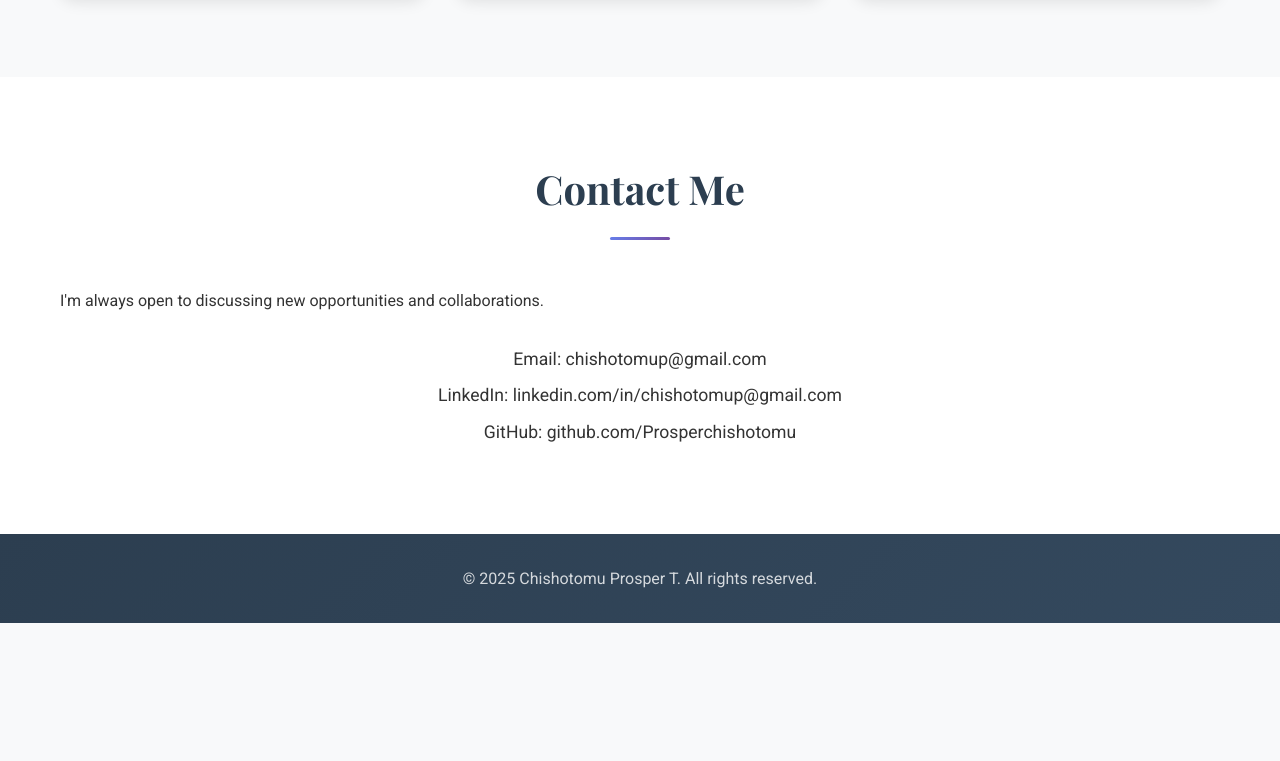
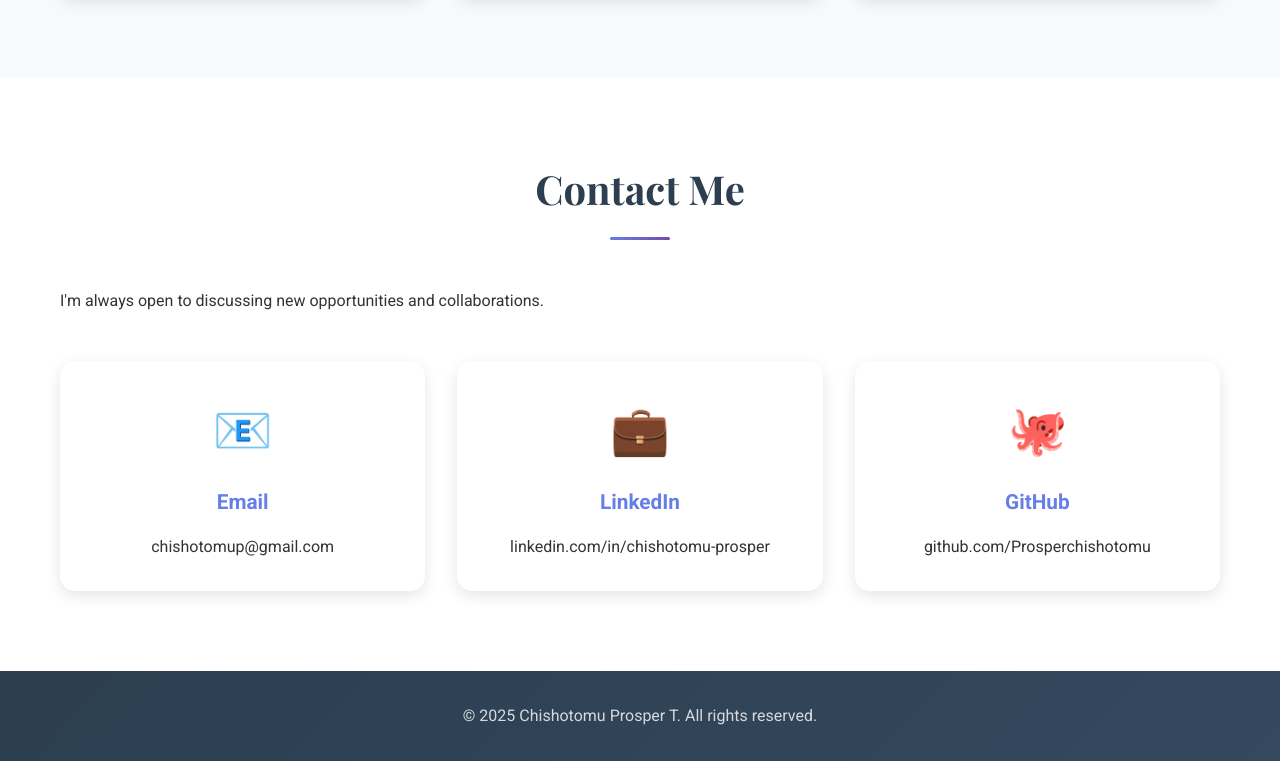
Before and after one commit to Prosperchishotomu/Personal-Portfolio, a plain HTML site: page index.html in a window 1280 px wide. Shown: the part 3075-3836 px from the top of the page. Before the commit the page ends 3698 px from the top, so only its background shows below. Drawn offline with nearby package versions, Linux system fonts and the light colour scheme.

Commit message:
Improve contact section with card layout and icons

```diff
--- a/index.html
+++ b/index.html
@@ -154,10 +154,22 @@
         <div class="container">
             <h2>Contact Me</h2>
             <p>I'm always open to discussing new opportunities and collaborations.</p>
-            <div class="contact-info">
-                <p>Email: chishotomup@gmail.com</p>
-                <p>LinkedIn: linkedin.com/in/chishotomup@gmail.com</p>
-                <p>GitHub: github.com/Prosperchishotomu</p>
+            <div class="contact-grid">
+                <div class="contact-card">
+                    <div class="contact-icon">📧</div>
+                    <h3>Email</h3>
+                    <p>chishotomup@gmail.com</p>
+                </div>
+                <div class="contact-card">
+                    <div class="contact-icon">💼</div>
+                    <h3>LinkedIn</h3>
+                    <p><a href="https://linkedin.com/in/chishotomu-prosper" target="_blank">linkedin.com/in/chishotomu-prosper</a></p>
+                </div>
+                <div class="contact-card">
+                    <div class="contact-icon">🐙</div>
+                    <h3>GitHub</h3>
+                    <p><a href="https://github.com/Prosperchishotomu" target="_blank">github.com/Prosperchishotomu</a></p>
+                </div>
             </div>
         </div>
     </section>
--- a/styles.css
+++ b/styles.css
@@ -261,14 +261,52 @@ nav .container {
 }
 
 /* Contact */
-.contact-info {
-    text-align: center;
-    margin-top: 2rem;
+.contact-grid {
+    display: grid;
+    grid-template-columns: repeat(auto-fit, minmax(250px, 1fr));
+    gap: 2rem;
+    margin-top: 3rem;
 }
 
-.contact-info p {
-    margin-bottom: 0.5rem;
-    font-size: 1.1rem;
+.contact-card {
+    background: #fff;
+    padding: 2rem;
+    border-radius: 15px;
+    box-shadow: 0 5px 15px rgba(0,0,0,0.1);
+    text-align: center;
+    transition: transform 0.3s ease, box-shadow 0.3s ease;
+}
+
+.contact-card:hover {
+    transform: translateY(-5px);
+    box-shadow: 0 10px 25px rgba(0,0,0,0.15);
+}
+
+.contact-icon {
+    font-size: 3rem;
+    margin-bottom: 1rem;
+}
+
+.contact-card h3 {
+    color: #667eea;
+    margin-bottom: 1rem;
+    font-size: 1.3rem;
+    font-weight: 600;
+}
+
+.contact-card p {
+    font-size: 1rem;
+    line-height: 1.5;
+}
+
+.contact-card a {
+    color: #333;
+    text-decoration: none;
+    transition: color 0.3s ease;
+}
+
+.contact-card a:hover {
+    color: #667eea;
 }
 
 /* Footer */
```
